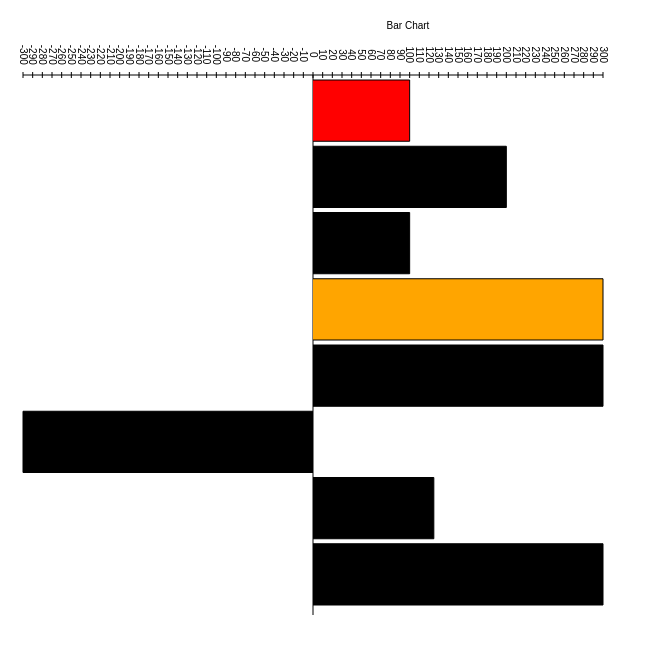
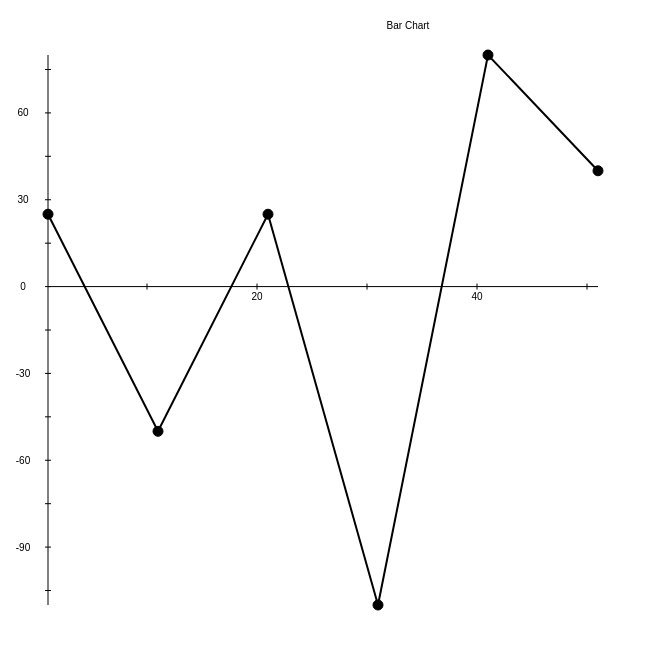
Before and after one commit to specinnovations/orange-charts, a plain HTML site: page index.html in a window 1280 px wide. Shown: the part 44-698 px from the top of the page, without its empty margins (0-662 px from the left). Drawn offline with Linux system fonts and the light colour scheme.

Commit message:
Line charts

```diff
--- a/index.html
+++ b/index.html
@@ -19,9 +19,9 @@
 <div id="holder-column" style="width: 600px; height: 600px;"></div>
 
 <script type="text/javascript" src="libs/raphael.js"></script>
-<script type="text/javascript" src="src/charts.base.js"></script>
 <script type="text/javascript" src="src/charts.column.js"></script>
 <script type="text/javascript" src="src/charts.bar.js"></script>
+<script type="text/javascript" src="src/charts.line.js"></script>
 <script type="text/javascript">
 
 window.onload = function() {
@@ -30,23 +30,16 @@ window.onload = function() {
 
 	paper.text( 400 , 10 , "Bar Chart" );
 
-	var chart = paper.bar( 10 , 30 , 590 , 570 , [
-	                                          { "value" : 100 , "fill" : "red" },
-	                                          200,
-	                                          { "value" : 100, "custom" : "ALEX" },
-	                                          { "value" : 300, "fill" : "orange" },
-	                                          300,
-	                                          -300,
-	                                          125,
-	                                          300 ],{
+	var chart = paper.linechart( 10 , 30 , 590 , 570 , [[
+	                                          { "x" : 0 , "y" : 25, "stroke" : "red" },
+	                                          { "x" : 10 , "y" : -50, "stroke" : "red" },
+	                                          { "x" : 20 , "y" : 25, "stroke" : "red" },
+	                                          { "x" : 30 , "y" : -110, "stroke" : "red" },
+	                                          { "x" : 40 , "y" : 80, "stroke" : "red" },
+	                                          { "x" : 50 , "y" : 40, "stroke" : "red" }
+	                                      ]],{
 		"labels" : true,
 		"fill" : "black"
-	});
-
-	chart.bars.mouseover(function(){
-
-		console.log( "Hover Bar: " , this );
-
 	});
 
 };
--- a/src/charts.bar.js
+++ b/src/charts.bar.js
@@ -150,7 +150,7 @@ var BarChart = function( paper , x , y , chartWidth , chartHeight , values , opt
 
 };
 
-Raphael.fn.bar = function( x , y , width , height , values , options ) {
+Raphael.fn.barchart = function( x , y , width , height , values , options ) {
     return new BarChart( this , x , y , width , height , values , options  );
 };
 
--- a/src/charts.column.js
+++ b/src/charts.column.js
@@ -2,7 +2,16 @@
 
 var ColumnChart = function( paper , x , y , chartWidth , chartHeight , values , options ) {
 
+	options = options || {};
+	options.labels = (options.labels !== false);
 	options.labelFont = options.labelFont || "10px sans-serif";
+
+	var paddingTop = options.paddingTop = options.paddingTop || 5;
+	var paddingBottom = options.paddingBottom = options.paddingBottom || options.labels ? 20 : 5;
+	var paddingLeft = options.paddingLeft = options.paddingLeft || options.labels ? 20 : 5;
+	var paddingRight = options.paddingRight = options.paddingRight || 5;
+	var gutterWidth = options.gutterWidth = options.gutterWidth || 5;
+
 
     var barValues = [];
 
@@ -20,13 +29,7 @@ var ColumnChart = function( paper , x , y , chartWidth , chartHeight , values ,
 
     }
 
-    var paddingTop = 5;
-    var paddingBottom = (options.labels !== false) ? 20 : 5;
-    var paddingLeft = ((options.labels !== false) ? 20 : 5);
-    var paddingRight = 5;
-
-    var gutterWidth = 5;
-    var barWidth = (chartWidth - paddingLeft - paddingRight)/barValues.length - gutterWidth - (gutterWidth/barValues.length);
+    var barWidth = (chartWidth - paddingLeft - paddingRight)/values.length - gutterWidth - (gutterWidth/values.length);
 
     var maxValue = Math.max.apply( Math , barValues );
     var minValue = Math.min.apply( Math , barValues );
@@ -111,10 +114,16 @@ var ColumnChart = function( paper , x , y , chartWidth , chartHeight , values ,
 
     }
 
-    for( var i=0, ii=barValues.length; i<ii; i++ ) {
+    for( var i=0, ii=values.length; i<ii; i++ ) {
 
-        var value = barValues[i];
-        var object = values[i];
+    	 var value;
+    	 var object = values[i];
+
+        if( Raphael.is( values[i] , "object" ) ) {
+            value = parseInt(values[i].value);
+        } else {
+            value = parseInt(values[i]);
+        }
 
         var height = value * factor;
         var barX = yaxis.x + (bars.length * (barWidth + gutterWidth)) + gutterWidth;
@@ -159,7 +168,7 @@ var ColumnChart = function( paper , x , y , chartWidth , chartHeight , values ,
 
 };
 
-Raphael.fn.column = function( x , y , width , height , values , options ) {
+Raphael.fn.columnchart = function( x , y , width , height , values , options ) {
     return new ColumnChart( this , x , y , width , height , values , options  );
 };
 
--- /dev/null
+++ b/src/charts.line.js
@@ -0,0 +1,223 @@
+(function( Raphael , undefined  ){
+
+var LineChart = function( paper , x , y , chartWidth , chartHeight , values , options ) {
+
+	options = options || {};
+	options.labels = (options.labels !== false);
+	options.labelFont = options.labelFont || "10px sans-serif";
+
+	var paddingTop = options.paddingTop = options.paddingTop || 10;
+	var paddingBottom = options.paddingBottom = options.paddingBottom || options.labels ? 30 : 10;
+	var paddingLeft = options.paddingLeft = options.paddingLeft || options.labels ? 30 : 10;
+	var paddingRight = options.paddingRight = options.paddingRight || 10;
+
+
+    var xValues = [];
+    var yValues = [];
+
+    for( var i=0, ii=values.length; i<ii; i++ ) {
+    	for( var j=0, jj=values[i].length; j<jj; j++ ) {
+    		xValues.push( parseInt(values[i][j].x) );
+        	yValues.push( parseInt(values[i][j].y) );
+    	}
+    }
+
+    var maxXValue = Math.max.apply( Math , xValues );
+    var minXValue = Math.min.apply( Math , xValues );
+
+    var maxYValue = Math.max.apply( Math , yValues );
+    var minYValue = Math.min.apply( Math , yValues );
+
+    var xFactor = 1;
+    var yFactor = 1;
+    var xBaseLine = 0;
+    var yBaseLine = 0;
+
+    if( minXValue < 0 ) {
+    	xFactor = (chartWidth - paddingLeft - paddingRight)/( maxXValue + (minXValue*-1) );
+    	xBaseLine = x + paddingLeft + (minXValue*-1*xFactor);
+    } else {
+    	console.log( "No Negative X" );
+    	xFactor = (chartWidth - paddingLeft - paddingRight)/( maxXValue );
+    	xBaseLine = x + paddingLeft;
+    }
+
+    if( minYValue < 0 ) {
+    	yFactor = (chartHeight - paddingBottom + paddingTop)/( maxYValue + (minYValue*-1) );
+    	yBaseLine = y + chartHeight - paddingBottom + paddingTop*2 - (minYValue*-1*yFactor);
+    } else {
+    	yFactor = (chartHeight - paddingBottom - paddingTop)/( maxYValue );
+    	yBaseLine = y + chartHeight - paddingBottom + paddingTop*2;
+    }
+
+    var yaxis = {
+    	"x"      : xBaseLine,
+    	"y"      : y + paddingTop,
+    	"height" : chartHeight - paddingBottom + paddingTop
+    };
+
+    var xaxis = {
+    	"x"     : x + paddingLeft,
+    	"y"     : yBaseLine,
+    	"width" : chartWidth - paddingLeft - paddingRight
+    };
+
+    console.log( "Axis: " , xaxis , yaxis );
+
+    var lines = paper.set();
+    var borders = paper.set();
+    var labels = paper.set();
+    var points = paper.set();
+
+
+    if( options.xaxis !== false ) {
+    	borders.push(paper.path([
+    	                         "M" , xaxis.x , xaxis.y,
+    	                         "L" , xaxis.x + xaxis.width , xaxis.y
+    	                         ].join(",")));
+    }
+
+    if( options.yaxis !== false ) {
+    	borders.push(paper.path([
+    	                         "M" , yaxis.x , yaxis.y,
+    	                         "L" , yaxis.x , yaxis.y + yaxis.height
+    	                         ].join(",")));
+    }
+
+    if( options.labels ) {
+
+    	var xCounter = 0;
+	    var xInterval = 1;
+
+	    if( maxXValue > 100 || minXValue < -100 ) {
+	    	xInterval = 15;
+	    } else if( maxXValue > 500 || minXValue < -500 ) {
+	    	xInterval = 50;
+	    } else if( maxXValue > 1000 || minXValue < -1000 ) {
+	    	xInterval = 100;
+	    } else {
+	    	xInterval = 10;
+	    }
+
+	    for( var i=(minXValue < 0) ? minXValue : 1, ii=maxXValue; i<=ii; i++ ) {
+
+	    	if( i % xInterval == 0 ) {
+
+	    		var path = [
+	        	            "M" , xaxis.x + (xFactor*xCounter) , xaxis.y - 3,
+	        	            "L" , xaxis.x + (xFactor*xCounter) , xaxis.y + 3,
+	        	            ];
+
+	        	borders.push( paper.path( path.join(",") ) );
+
+	    	}
+
+	    	if( i % (xInterval*2) == 0 ) {
+	    		labels.push( paper.text( xaxis.x + ( xFactor * xCounter) , xaxis.y + 10 , i ).attr( 'font' , options.labelFont ) );
+	    	}
+
+	    	xCounter++;
+
+	    }
+
+	    var yCounter = 0;
+	    var yInterval = 1;
+
+	    if( maxYValue > 100 || minYValue < -100 ) {
+	    	yInterval = 15;
+	    } else if( maxYValue > 500 || minYValue < -500 ) {
+	    	yInterval = 50;
+	    } else if( maxYValue > 1000 || minYValue < -1000 ) {
+	    	yInterval = 100;
+	    } else {
+	    	yInterval = 10;
+	    }
+
+	    for( var i=(minYValue < 0) ? minYValue : 1, ii=maxYValue; i<=ii; i++ ) {
+
+	    	if( i % yInterval == 0 ) {
+
+	    		var path = [
+	        	            "M" , yaxis.x - 3 , yaxis.y + yaxis.height - (yFactor*yCounter),
+	        	            "L" , yaxis.x + 3 , yaxis.y + yaxis.height - (yFactor*yCounter)
+	        	            ];
+
+	        	borders.push( paper.path( path.join(",") ) );
+
+	    	}
+
+	    	if( i % (yInterval*2) == 0 ) {
+	    		labels.push( paper.text( yaxis.x - 25 , yaxis.y + yaxis.height - (yFactor * yCounter) , i ).attr( 'font' , options.labelFont ) );
+	    	}
+
+	    	yCounter++;
+
+	    }
+
+    }
+
+    for( var i=0, ii=values.length; i<ii; i++ ) {
+
+    	var path = [];
+    	var stroke = [];
+
+    	for( var j=0, jj=values[i].length; j<jj; j++ ) {
+
+	    	var object = values[i][j];
+
+	    	var xValue = xaxis.x + object.x*xFactor;
+	    	var yValue = xaxis.y - object.y*yFactor;
+
+	    	if( j == 0 ) {
+	    		path.push( "M" );
+	    	} else {
+	    		path.push( "L" );
+	    	}
+
+	    	var circle = paper.circle( xValue , yValue , 5 ).attr( 'fill' , 'black' );
+
+	    	circle.charts = object;
+
+	    	path.push( xValue );
+	    	path.push( yValue );
+
+	    	points.push( circle );
+
+    		stroke = object.fill || options.fill || "blue";
+
+    	}
+
+    	 var el = paper.path( path.join(",") ).attr( "stroke" , stroke ).attr( "stroke-width" , 2 );
+
+		if( Raphael.is( object , "object" ) ) {
+			delete object.x;
+			delete object.y;
+			delete object.stroke;
+			el.charts = object;
+		}
+
+		lines.push( el );
+
+    }
+
+    var result = paper.set();
+
+    result.push( lines );
+    result.push( borders );
+    result.push( labels );
+    result.push( points );
+
+    result.lines = lines;
+    result.borders = borders;
+    result.labels = labels;
+    result.points = points;
+
+    return result;
+
+};
+
+Raphael.fn.linechart = function( x , y , width , height , values , options ) {
+    return new LineChart( this , x , y , width , height , values , options  );
+};
+
+})( Raphael);
```
